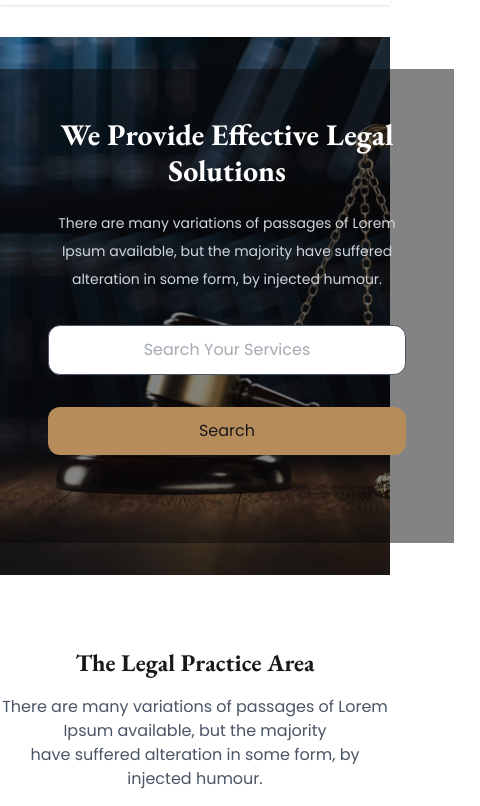
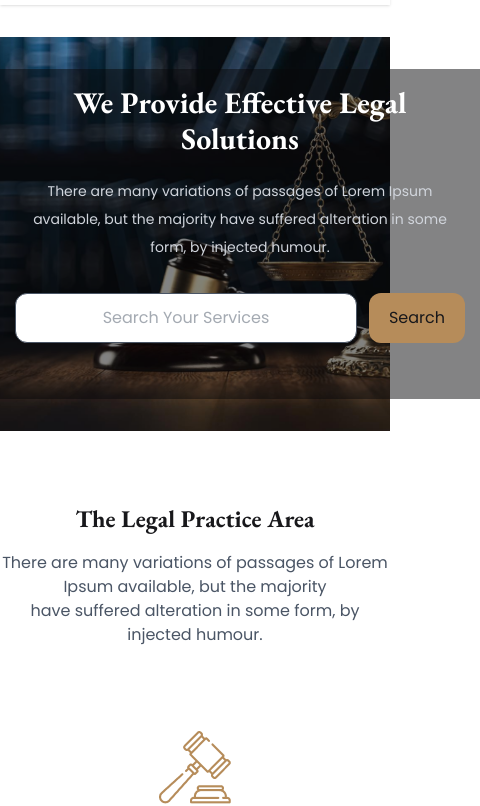
Before and after one commit to saon37/legal-solution, a plain HTML site: page index.html in a window 390 px wide. Shown: the part 59-865 px from the top of the page, 480 px wide, since content can reach past the window. Drawn offline with nearby package versions, Linux system fonts and the light colour scheme.

Commit message:
I got some problems in responsive version and fixed it finally.

```diff
--- a/index.html
+++ b/index.html
@@ -154,15 +154,15 @@
             <div class="hero mt-8 py-8" style="background-image: url(./images/banner.png);">
                 <div class="hero-overlay"></div>
                 <div class="hero-content  text-center">
-                    <div class="mx-auto p-8  md:max-w-md ">
+                    <div class="max-w-md ">
                         <h1 class="mb-5 text-3xl md:text-5xl lg:text-7xl font-bold font-garamond text-white">We Provide Effective
                             Legal Solutions</h1>
                         <p class="mb-8 text-sm md:text-lg leading-7 text-gray-300">
                             There are many variations of passages of Lorem Ipsum available, but the majority have
                             suffered alteration in some form, by injected humour.
                         </p>
-                        <div class="flex flex-col md:flex-row justify-center gap-8 mb-10">
-                            <input class="bg-white text-center rounded-xl text-gray-600 px-5 py-3 " type="text"
+                        <div class="flex justify-center gap-3 md:gap-8 mb-10">
+                            <input class="bg-white text-center rounded-xl text-gray-600 px-3 md:px-5 py-3 " type="text"
                                 placeholder="Search Your Services">
                             <button class="bg-[#B68C5A] px-5 py-3 rounded-xl hover:bg-orange-800">Search</button>
                         </div>
```
